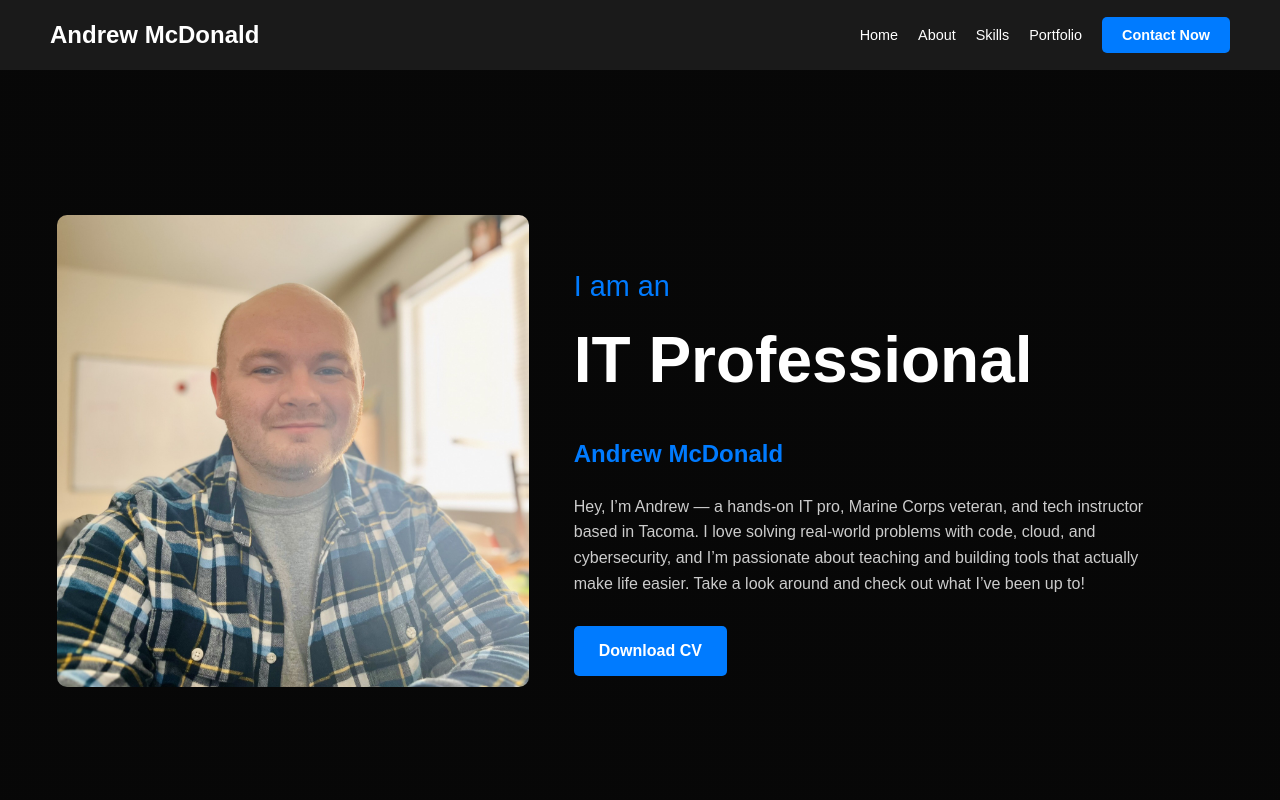
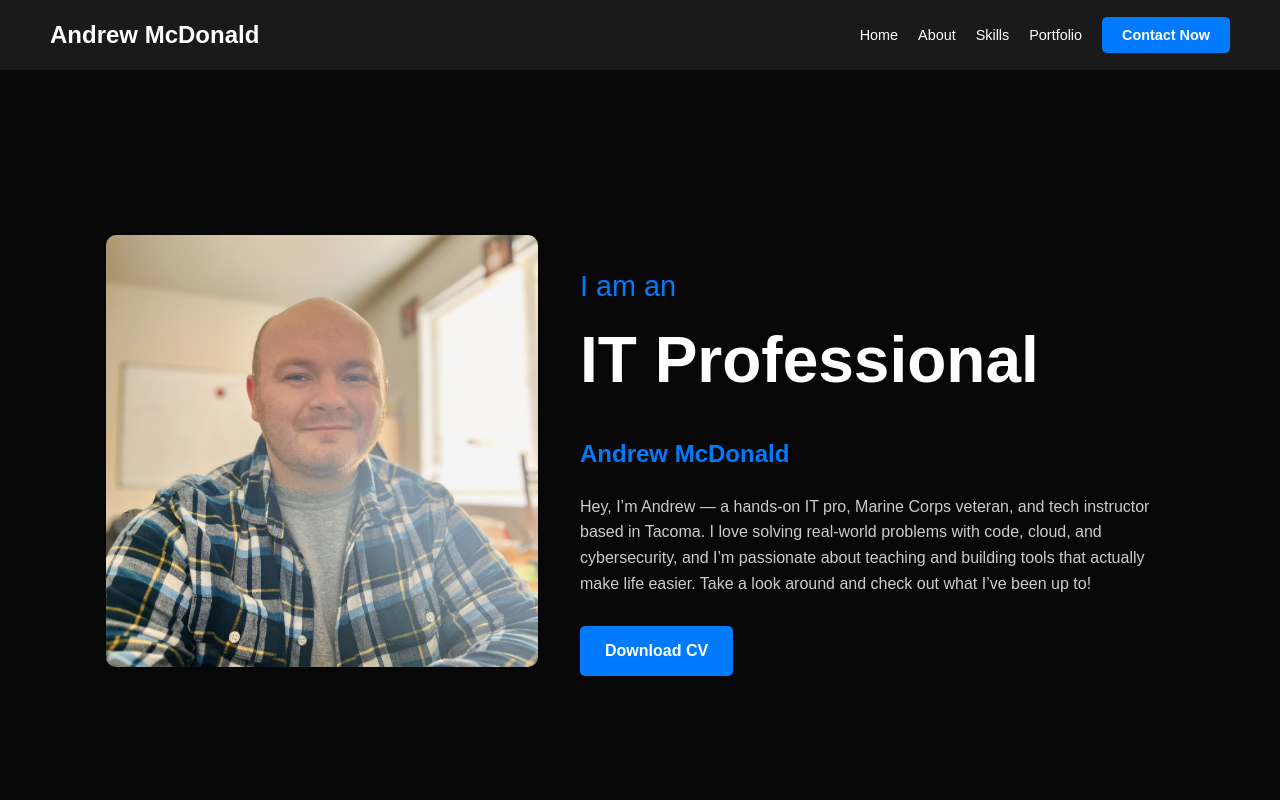
Before and after one commit to atmcdon/Personal-Website, a plain HTML site: page index.html in a window 1280 px wide. Shown: the top 800 px of the page. Drawn offline with Linux system fonts and the light colour scheme.

Commit message:
Css update centering

```diff
--- a/style.css
+++ b/style.css
@@ -94,7 +94,7 @@ main {
     align-items: center;
     justify-content: space-around; /* Adjust as needed for spacing */
     min-height: calc(100vh - 70px); /* Full viewport height minus FIXED header height */
-    padding: 20px 50px;
+    padding: 20px 100px;
     background-image: linear-gradient(rgba(0, 0, 0, 0.6), rgba(0, 0, 0, 0.6)), url('network-lab.jpg'); /* Restored hero background */
     background-size: cover;
     background-position: center center;
@@ -193,7 +193,7 @@ main {
 
 .content-section ul {
     list-style: disc;
-    padding-left: 40px;
+    /* padding-left: 40px; */
 }
 
 .content-section ul li {
```
